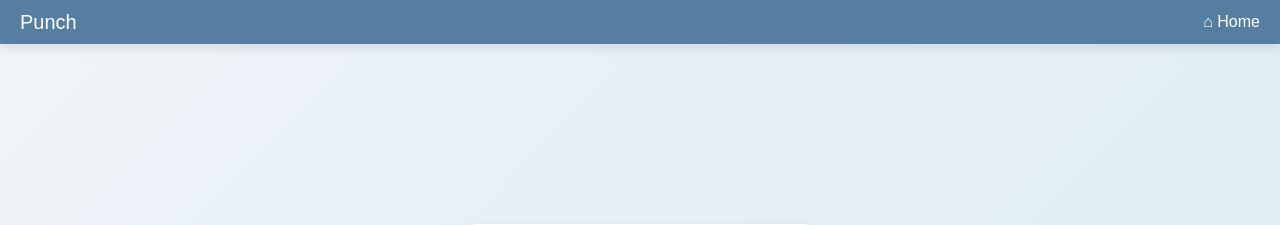
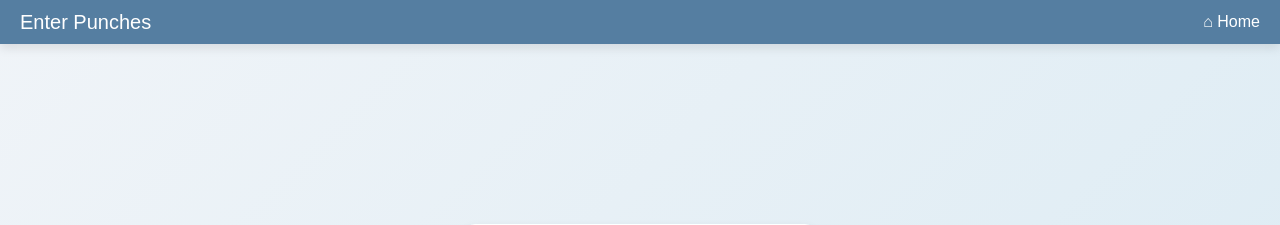
Before and after one commit to bpmc-group/bpmc, a Django app: page /punch/ in a window 1280 px wide. Shown: the top 225 px of the page. Run offline with Django 5.2, Linux system fonts and the light colour scheme; parts of the project's set-up code (start-up, migrations or seed data) failed here and were passed over.

Commit message:
Update punch_landing.html

```diff
--- a/punch/templates/punch/punch_landing.html
+++ b/punch/templates/punch/punch_landing.html
@@ -73,7 +73,7 @@
 <body>
     <!-- Header -->
     <div class="header">
-        <h4>Punch</h4>
+        <h4>Enter Punches</h4>
         <a href="http://127.0.0.1:8000/auth/home/">
             <span>&#x2302; Home</span> <!-- Unicode for home icon -->
         </a>
```
